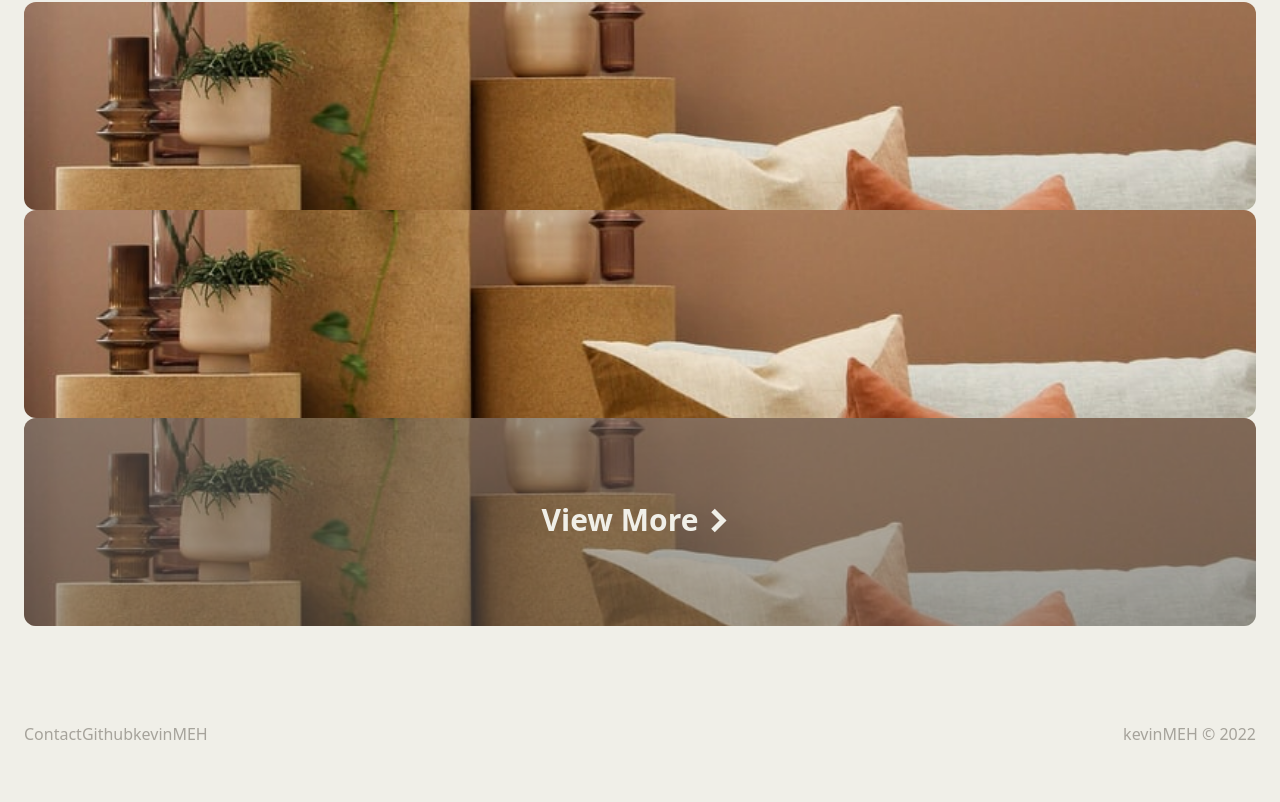
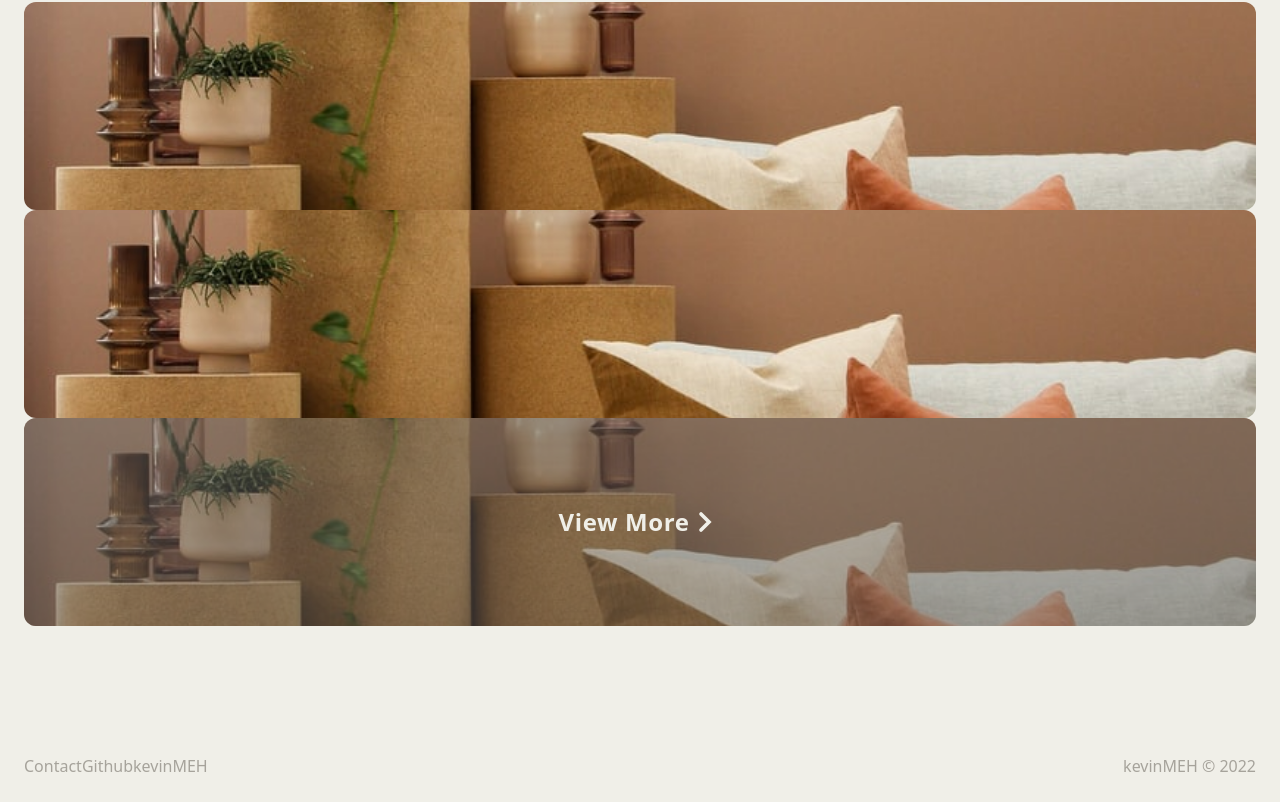
Before and after one commit to kevinMEH/kevins-bazaar, a React (Vite) app: page / in a window 1280 px wide. Shown: the part 1434-2236 px from the top of the page. Before the commit the page ends 2204 px from the top, so only its background shows below. Built offline with nearby package versions, Linux system fonts and the light colour scheme; a web font is replaced by a local one.

Commit message:
Home page changes

```diff
--- a/src/Home/Cards.jsx
+++ b/src/Home/Cards.jsx
@@ -37,8 +37,9 @@ const Card = ({ image, alt, url, end = false }) => {
             <Link to={"catalog"} className="block relative rounded-xl overflow-hidden">
                 <img className="object-cover h-52 w-full" src={image} alt={alt} />
                 <div className="absolute bg-overlay top-0 left-0 right-0 bottom-0" />
-                <div className="absolute top-1/2 -translate-y-1/2 w-full flex justify-center">
-                    <h3 className="text-3xl text-background font-semibold">View More<img src={arrow} className="inline h-10 -translate-y-0.5" /></h3>
+                <div className="absolute top-1/2 -translate-y-1/2 w-full flex items-center justify-center">
+                        <p className="text-2xl text-background font-semibold tracking-wide">View More</p>
+                        <img src={arrow} className="inline h-8" />
                 </div>
             </Link>
         )
--- a/src/Home/Home.jsx
+++ b/src/Home/Home.jsx
@@ -3,7 +3,7 @@ import Cards from "./Cards";
 
 const Home = () => {
 	return (
-        <div className="space-y-24 py-24">
+        <div className="space-y-24 pt-24 pb-32">
 			<Landing />
             <Cards />
         </div>
```
Also changed, not shown: src/assets/chevronRight.svg.
